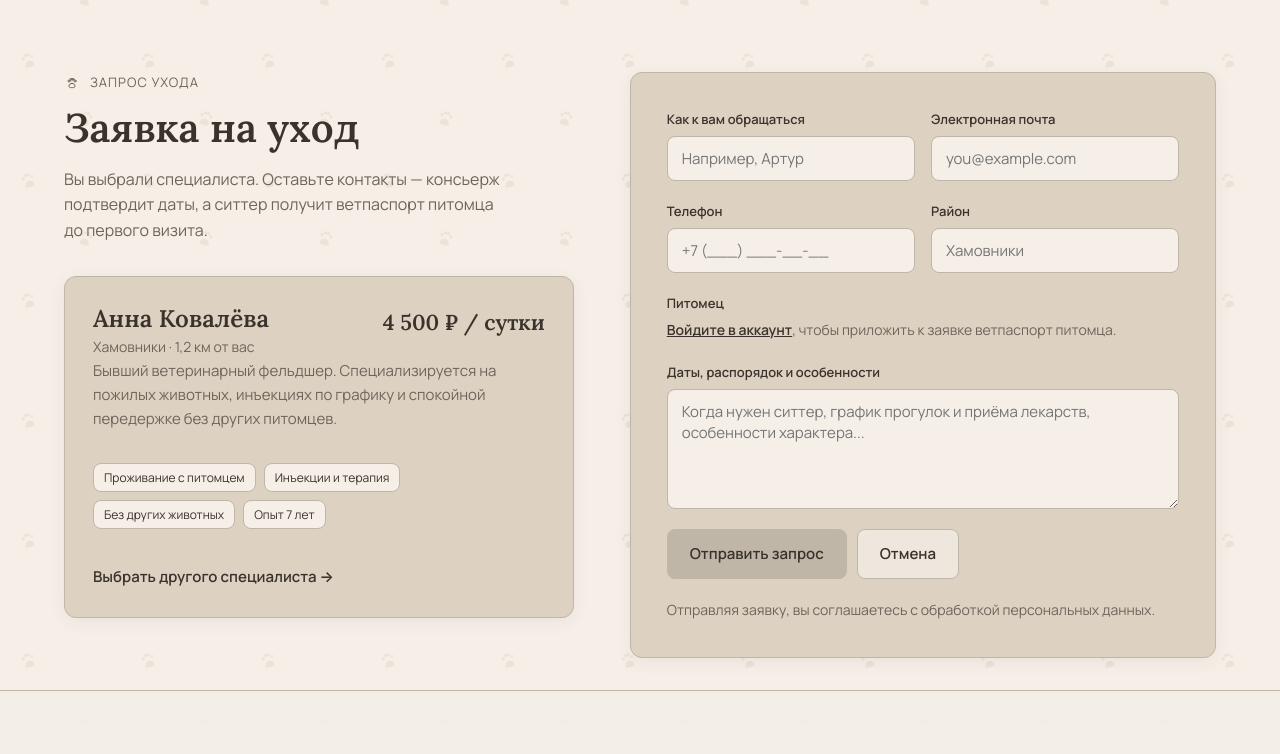
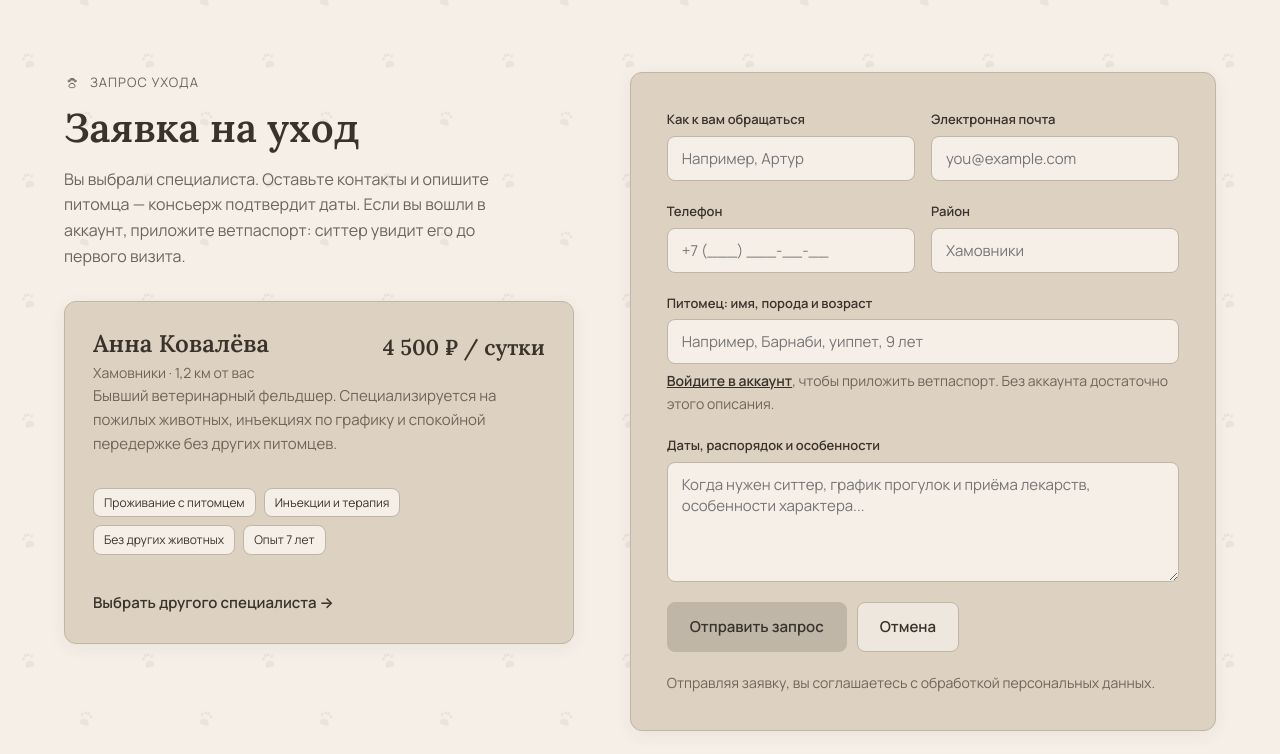
Before and after one commit to bncancri/zooportal, a Flask app: page /request/care?sitter=anna-kovaleva in a window 1280 px wide. Shown: the part 91-845 px from the top of the page. Run offline with Flask 3, Linux system fonts and the light colour scheme.

Commit message:
Гостевой care: описание питомца, снимок ветпаспорта в заявке, честные тексты
- в /request/care поле pet_info доступно гостю и обязательно, если не выбран ветпаспорт;
- при выбранном питомце в pet_info сохраняется снимок карточки (заявка не теряет данные после удаления ветпаспорта);
- lead и flash больше не обещают ветпаспорт гостю;
- project.md и sitters.py: оператор читает БД напрямую, статус меняется ручным UPDATE, каталог не попадает в БД.

Co-authored-by: arena-agent <297053741+arena-agent@users.noreply.github.com>

```diff
--- a/app.py
+++ b/app.py
@@ -32,7 +32,7 @@ REQUEST_KINDS = {
     'care': {
         'eyebrow': 'Запрос ухода',
         'title': 'Заявка на уход',
-        'lead': 'Вы выбрали специалиста. Оставьте контакты — консьерж подтвердит даты, а ситтер получит ветпаспорт питомца до первого визита.',
+        'lead': 'Вы выбрали специалиста. Оставьте контакты и опишите питомца — консьерж подтвердит даты. Если вы вошли в аккаунт, приложите ветпаспорт: ситтер увидит его до первого визита.',
         'submit': 'Отправить запрос',
     },
     'sitter': {
@@ -95,7 +95,7 @@ class Request(db.Model):
     email = db.Column(db.String(120), nullable=False, index=True)
     phone = db.Column(db.String(40))
     district = db.Column(db.String(120))
-    pet_info = db.Column(db.String(200))
+    pet_info = db.Column(db.String(200))  # описание гостя или снимок ветпаспорта на момент заявки
     message = db.Column(db.Text)
 
     author = db.relationship('User', backref='requests')
@@ -366,7 +366,8 @@ def request_submit():
     email = (request.form.get('email') or '').strip().lower()
     phone = (request.form.get('phone') or '').strip() or None
     district = (request.form.get('district') or '').strip() or None
-    pet_info = (request.form.get('pet_info') or '').strip() or None
+    # Ограничиваем строку под размер колонки pet_info
+    pet_info = (request.form.get('pet_info') or '').strip()[:200] or None
     message = (request.form.get('message') or '').strip() or None
 
     # Питомца берём только из своего аккаунта — чужие id игнорируем
@@ -374,8 +375,16 @@ def request_submit():
     pet_id = request.form.get('pet_id', type=int)
     if pet_id and current_user.is_authenticated:
         pet = PetPassport.query.filter_by(id=pet_id, owner_id=current_user.id).first()
-    if pet and not pet_info:
-        pet_info = f'{pet.pet_name}, {pet.species}'
+
+    if pet:
+        # Снимок ветпаспорта на момент заявки: карточку потом могут изменить или удалить,
+        # а заявка должна оставаться самодостаточной для консьержа и ситтера.
+        parts = [pet.pet_name, pet.species, pet.breed, pet_age_filter(pet.birth_date)]
+        if pet.vaccinations:
+            parts.append(pet.vaccinations)
+        snapshot = ', '.join(str(part) for part in parts if part)
+        pet_info = f'{snapshot} · {pet_info}' if pet_info else snapshot
+        pet_info = pet_info[:200]
 
     error = None
     if not name:
@@ -384,6 +393,8 @@ def request_submit():
         error = 'Укажите корректный email — на него придёт ответ.'
     elif kind == 'care' and sitter is None:
         error = 'Специалист не найден. Выберите его в каталоге заново.'
+    elif kind == 'care' and not pet and not pet_info:
+        error = 'Опишите питомца — консьерж не сможет подтвердить уход без этих данных.'
     elif kind == 'sitter' and not district:
         error = 'Укажите район, в котором вам удобно работать.'
 
@@ -415,12 +426,16 @@ def request_submit():
 
     # Редирект без якоря: подтверждение (flash) должно быть на виду сразу
     if kind == 'care':
+        if current_user.is_authenticated:
+            flash(
+                f'Заявка отправлена: {new_request.sitter_name}. Консьерж подтвердит даты и свяжется с вами на {email}.',
+                'success',
+            )
+            return redirect(url_for('dashboard'))
         flash(
-            f'Заявка отправлена: {new_request.sitter_name}. Консьерж свяжется с вами на {email}.',
+            f'Заявка отправлена: {new_request.sitter_name}. Консьерж уточнит данные питомца и свяжется с вами на {email}.',
             'success',
         )
-        if current_user.is_authenticated:
-            return redirect(url_for('dashboard'))
         return redirect(url_for('index'))
 
     if kind == 'sitter':
--- a/sitters.py
+++ b/sitters.py
@@ -1,7 +1,11 @@
 """Справочник ситтеров.
 
-Пока хранится в коде, а не в БД: каталог публичный и не меняется в рантайме.
-Когда появится админка — эти словари переедут в модель Sitter без изменения шаблонов.
+Пока хранится в коде, а не в БД: каталог публичный и не меняется в рантайме,
+а `instance/` с пользовательскими данными не коммитится — на свежем клоне БД пустая.
+Модуль читается при каждом запросе (главная, экран заявки, валидация ситтера), это не сид,
+который переливается в таблицу при первом запуске: таблицы `sitter` в схеме нет.
+Если каталог понадобится редактировать из интерфейса, словари переедут в модель `Sitter`
+с воспроизводимым seed-скриптом — без изменения шаблонов.
 """
 
 SITTERS = [
--- a/templates/request.html
+++ b/templates/request.html
@@ -125,27 +125,35 @@
 
       {% if kind == 'care' %}
         <div class="field-group">
-          <label for="pet_id">Питомец</label>
+          <label for="pet_info">Питомец: имя, порода и возраст</label>
+          <input type="text" id="pet_info" name="pet_info" class="input-control" placeholder="Например, Барнаби, уиппет, 9 лет" {% if not (current_user.is_authenticated and pets) %}required {% endif %}value="{{ form.get('pet_info', '') }}">
+          <p class="form-hint">
+            {% if current_user.is_authenticated %}
+              Без выбранного ветпаспорта это описание обязательно. Если выберете карточку ниже, к заявке приложится её снимок.
+            {% else %}
+              <a href="{{ url_for('login', next=request.path + ('?' + request.query_string.decode() if request.query_string else '')) }}">Войдите в аккаунт</a>, чтобы приложить ветпаспорт. Без аккаунта достаточно этого описания.
+            {% endif %}
+          </p>
+        </div>
+
         {% if current_user.is_authenticated and pets %}
+          <div class="field-group">
+            <label for="pet_id">Ветпаспорт из кабинета</label>
             <select id="pet_id" name="pet_id" class="input-control">
-              <option value="">Не указывать в заявке</option>
+              <option value="">Не прикладывать</option>
               {% for pet in pets %}
                 <option value="{{ pet.id }}" {% if form.get('pet_id') == pet.id|string %}selected{% endif %}>
                   {{ pet.pet_name }}{% if pet.breed %} · {{ pet.breed }}{% endif %}
                 </option>
               {% endfor %}
             </select>
-            <p class="form-hint">Ситтер получит ветпаспорт выбранного питомца вместе с заявкой.</p>
+            <p class="form-hint">Ситтер получит карточку выбранного питомца до первого визита.</p>
+          </div>
         {% elif current_user.is_authenticated %}
           <p class="form-hint">
             В ветпаспорте пока нет питомцев. <a href="{{ url_for('dashboard') }}#pet-form">Добавьте карточку</a> — ситтер получит её до первого визита.
           </p>
-          {% else %}
-            <p class="form-hint">
-              <a href="{{ url_for('login', next=request.path + ('?' + request.query_string.decode() if request.query_string else '')) }}">Войдите в аккаунт</a>, чтобы приложить к заявке ветпаспорт питомца.
-            </p>
         {% endif %}
-        </div>
       {% elif kind == 'concierge' %}
         <div class="field-group">
           <label for="pet_info">Питомец: имя, порода и возраст</label>
```
Also changed, not shown: project.md (+15 -5 lines). Lines whose indentation alone changed are shown as unchanged.
